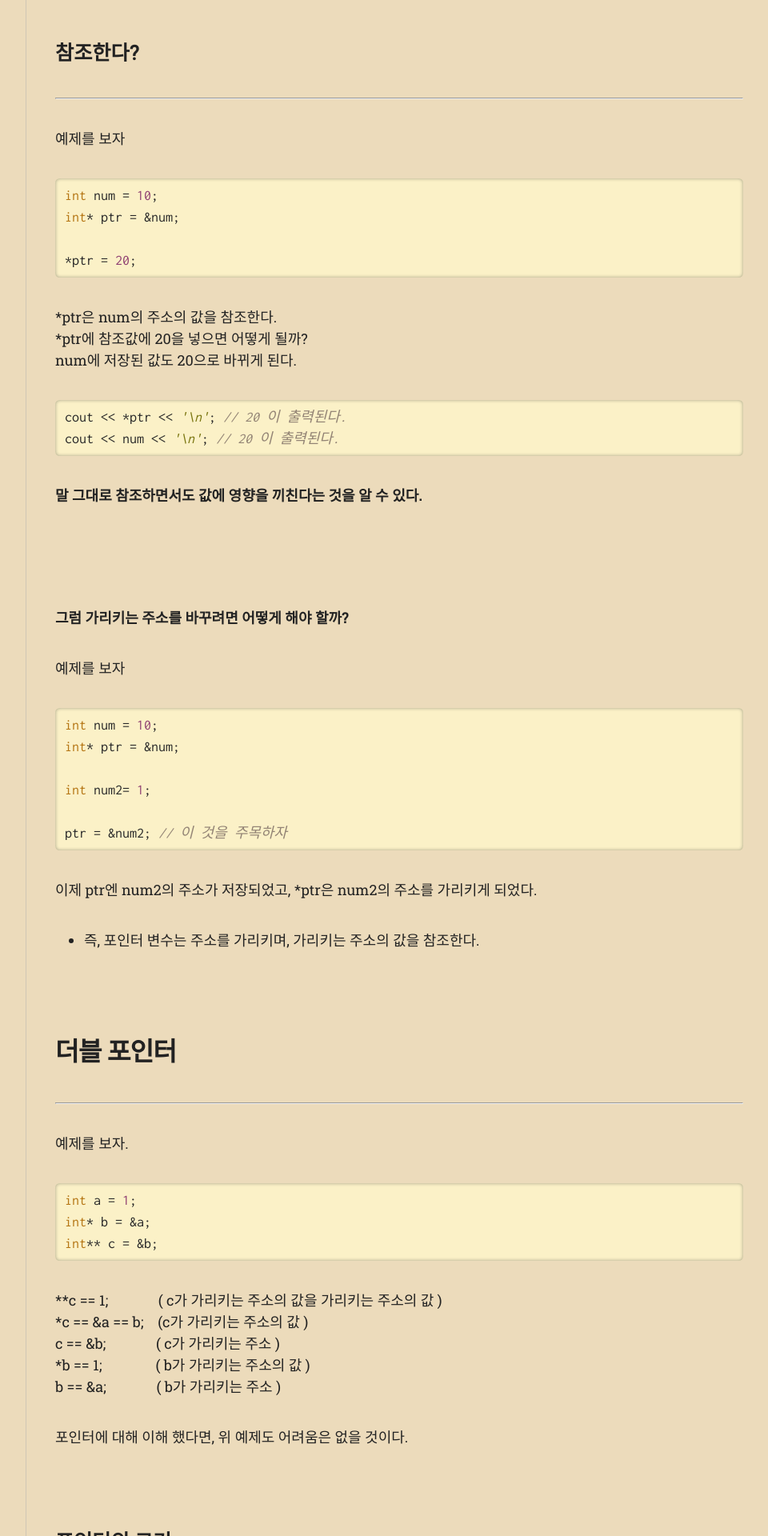
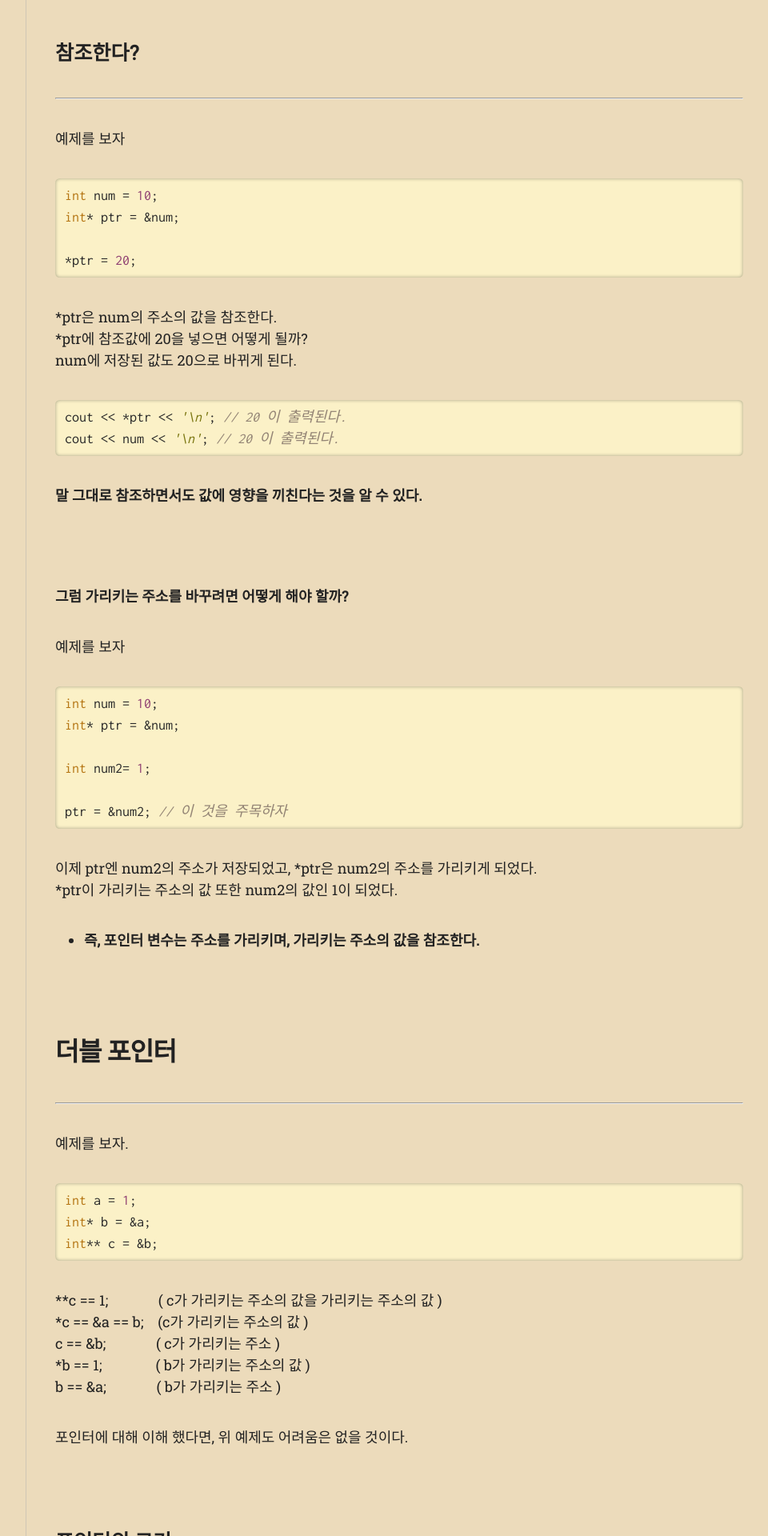
Before and after one commit to bum-su/bum-su.github.io, a Jekyll site: the page built from _posts/2023-05-08-Pointer.md, in a window 1280 px wide. Shown: the part 1864-3784 px from the top of the page at 80% size, without its empty margins (297-1257 px from the left). Built offline with Jekyll 4.4.1, drawn with Linux system fonts in a browser that asks for light colours; nearby versions of some CDN libraries; some web fonts are replaced.

Commit message:
something change

````diff
--- a/_posts/2023-05-08-Pointer.md
+++ b/_posts/2023-05-08-Pointer.md
@@ -72,7 +72,7 @@ cout << num << '\n'; // 20 이 출력된다.
 ```
 **말 그대로 참조하면서도 값에 영향을 끼친다는 것을 알 수 있다.**
 
-<br/><br/>
+<br/>
 
 **그럼 가리키는 주소를 바꾸려면 어떻게 해야 할까?** <br/>
 
@@ -85,9 +85,10 @@ int num2= 1;
 
 ptr = &num2; // 이 것을 주목하자
 ```
-이제 ptr엔 num2의 주소가 저장되었고, *ptr은 num2의 주소를 가리키게 되었다.
+이제 ptr엔 num2의 주소가 저장되었고, *ptr은 num2의 주소를 가리키게 되었다. <br/>
+*ptr이 가리키는 주소의 값 또한 num2의 값인 1이 되었다.
 
-- 즉, 포인터 변수는 주소를 가리키며, 가리키는 주소의 값을 참조한다.
+- **즉, 포인터 변수는 주소를 가리키며, 가리키는 주소의 값을 참조한다.**
 
 <br/>
 
````
